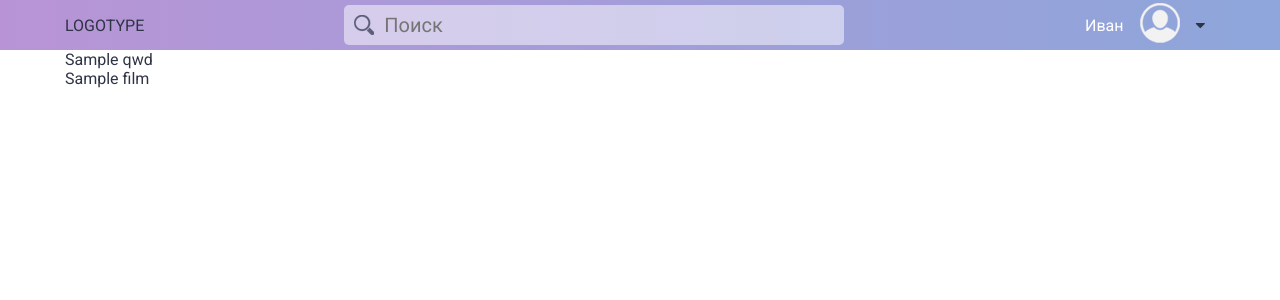
After one commit to XuTpoKoT/project-y, a Flask app: template application/templates/page.html in a window 1280 px wide. The commit adds this page. Shown: the top 300 px of the page. Run offline with Flask 2, Linux system fonts and the light colour scheme; the template is opened without the code that fills it: most values are stand-ins (such as "Sample title", 1, 10 or a date in 2020).

Commit message:
Connect with film pages was added.

```diff
--- a/application/app.py
+++ b/application/app.py
@@ -91,5 +91,14 @@ def main_page():
         film_list = film_list,
         genres = genres)
 
+@app.route('/<id>')
+def film_page(id):
+    conn = sqlite3.connect("../films_db/database/films.sql")
+    cur = conn.cursor()
+
+    film = films_db.get_data_film(id, cur)
+
+    return render_template('page.html',
+        film=film)
 if __name__ == '__main__':
     app.run(debug=True)
--- a/application/templates/index.html
+++ b/application/templates/index.html
@@ -148,6 +148,7 @@
 
                 {% if film_list %}
                 {% for film in film_list %}
+                <a href="http://127.0.0.1:5000/331">
                 <div class="list__item">
                     <div class="list__item__image">
                         {{ film['image_url'] }}
@@ -170,6 +171,7 @@
                         <span>{{ film['imdb'] }}</span>
                     </div>
                 </div>
+                </a>
                 {% endfor %}
                 {% else %}
                 <div class="list__item__empty">
--- /dev/null
+++ b/application/templates/page.html
@@ -0,0 +1,76 @@
+<!DOCTYPE html>
+<html lang="en">
+<head>
+    <meta charset="UTF-8">
+    <meta http-equiv="X-UA-Compatible" content="IE=edge">
+    <meta name="viewport" content="width=device-width, initial-scale=1.0">
+    <title>Проект</title>
+    <link rel="stylesheet" href="{{ url_for('static', filename='styles/style.css') }}">
+    <link rel="stylesheet" href="{{ url_for('static', filename='styles/font-awesome/css/font-awesome.min.css') }}">
+    <script defer src="{{ url_for('static', filename='scripts/script.js') }}"></script>
+</head>
+<body>
+    <div class="header">
+        <div class="container">
+            <div class="header__wrap">
+                <div class="header__logo"><a href="http://127.0.0.1:5000/">LOGOTYPE</a></div>
+                <div class="search">
+                    <input type="text" placeholder="Поиск" class="input__header"/>
+                    <ul class="input__menu">
+
+                        {% if film_list %}
+                        {% for film in film_list %}
+                        <div class="input__menu__item">
+                            <div class="input__menu__item__image">
+                                {{ film['image_url'] }}
+                            </div>
+                            <div class="input__menu__item__info">
+                                <div class="input__menu__item__title">
+                                    {{ film['title'] }}
+                                </div>
+                                <div class="input__menu__item__original-title">
+                                    {{ film['original_title'] }}
+                                </div>
+                                <div class="input__menu__item__country">
+                                    {{ film['country'] }} | {{ film['genres'] }}
+                                </div>
+                                <div class="input__menu__item__vote">
+                                    <span style="color: #1db224; font-weight: 400;">{{ film['imdb'] }}</span> | {{ film['imdb_count'] }}
+                                </div>
+                            </div>
+                            <div class="input__menu__item__rating">
+                                <span>{{ film['imdb'] }}</span>
+                            </div>
+                        </div>
+                        {% endfor %}
+                        {% else %}
+                        <div class="input__menu__item__empty">
+                            Список фильмов пуст.
+                        </div>
+                        {% endif %}
+
+                    </ul>
+                </div>
+            </div>
+            <div class="header__profile__wrap">
+                <div class="header__profile">
+                    <div class="header__profile__nickname">Иван</div>
+                    <div class="header__profile__icon"><img src="{{ url_for('static', filename='styles/icons/accountHeader.png') }}" alt=""></div>
+                    <div class="header__profile__arrow"><i class="fa fa-caret-down fa-1x menu-icon" aria-hidden="true"></i></div>
+                </div>
+            </div>
+        </div>
+    </div>
+    <div class="container">
+        <div class="full__film__info">
+            <div class="full__film__info__image">
+                {{ qwd }}
+            </div>
+            <div class="full__film__info__title">
+                {{ film['title'] }}
+            </div>
+        </div>
+    </div>
+
+</body>
+</html>
```
Also changed, not shown: application/static/scripts/script.js (+11 -0 lines).
